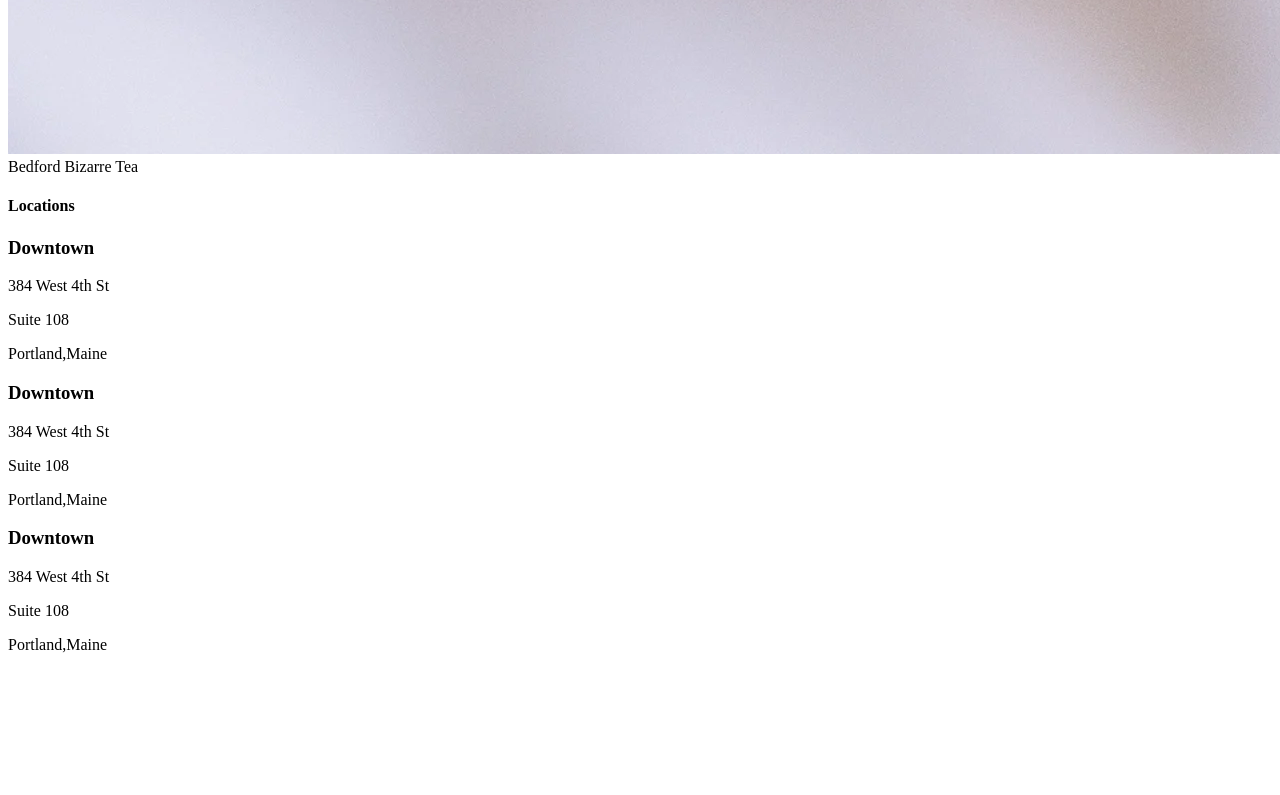
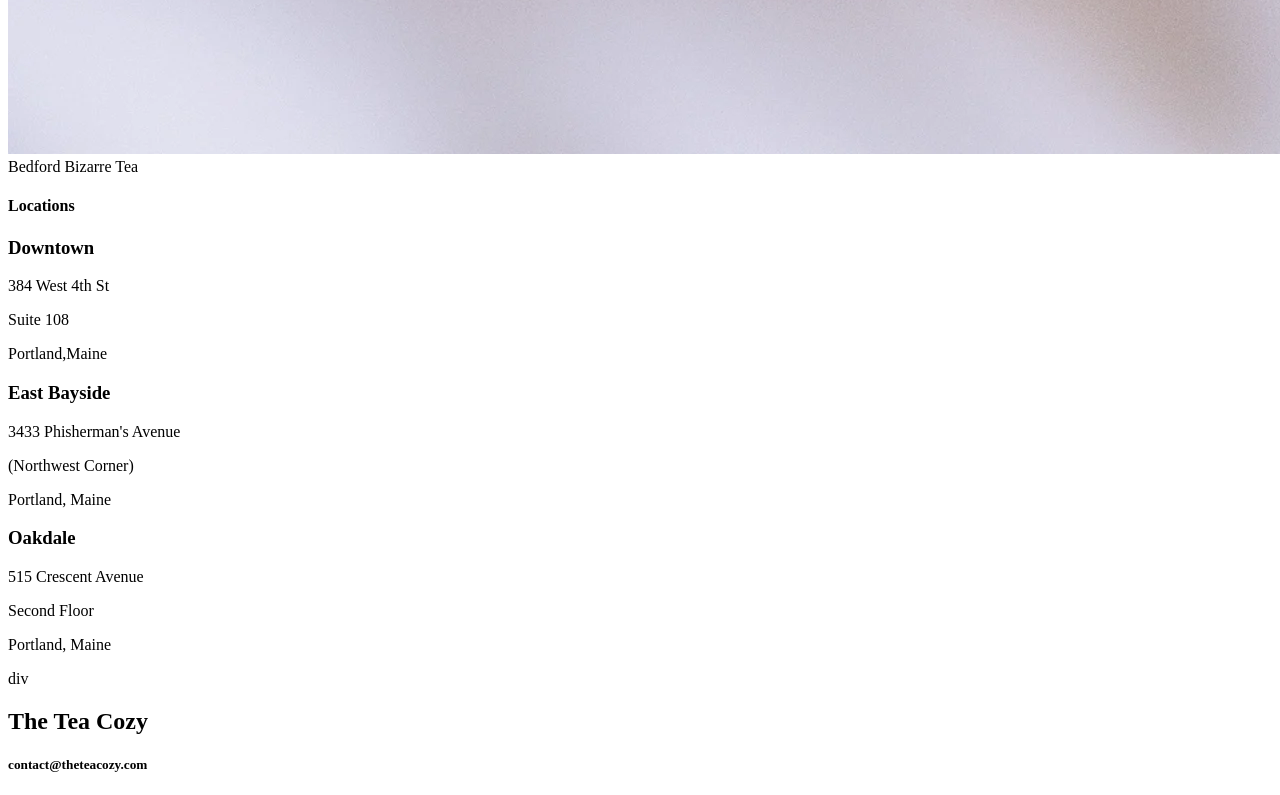
Before and after one commit to kNicholas-8761/Tea-Shop, a plain HTML site: page index.html in a window 1280 px wide. Shown: the part 8141-8936 px from the top of the page. Before the commit the page ends 8811 px from the top, so only its background shows below. Drawn offline with Linux system fonts and the light colour scheme.

Commit message:
Create contact section

```diff
--- a/index.html
+++ b/index.html
@@ -67,23 +67,27 @@
                 <p>Portland,Maine</p>
               </div>
               <div class="items">
-                <h3>Downtown</h3>
-                <p>384 West 4th St</p>
-                <p>Suite 108</p>
-                <p>Portland,Maine</p>
+                <h3>East Bayside</h3>
+                <p>3433 Phisherman's Avenue</p>
+                <p>(Northwest Corner)</p>
+                <p>Portland, Maine</p>
               </div>
               <div class="items">
-                <h3>Downtown</h3>
-                <p>384 West 4th St</p>
-                <p>Suite 108</p>
-                <p>Portland,Maine</p>
+                <h3>Oakdale</h3>
+                <p>515 Crescent Avenue</p>
+                <p>Second Floor</p>
+                <p>Portland, Maine</p>
               </div>
             </div>
           </div>
 
+          <!-- Contact Section-->
+          div <div id="contact">
+            <h2>The Tea Cozy</h2>
+            <h5>contact@theteacozy.com</h5>
+          </div>
 
 
-
-  </main>
-</body>
+        </main>
+    </body>
 </html>
```
